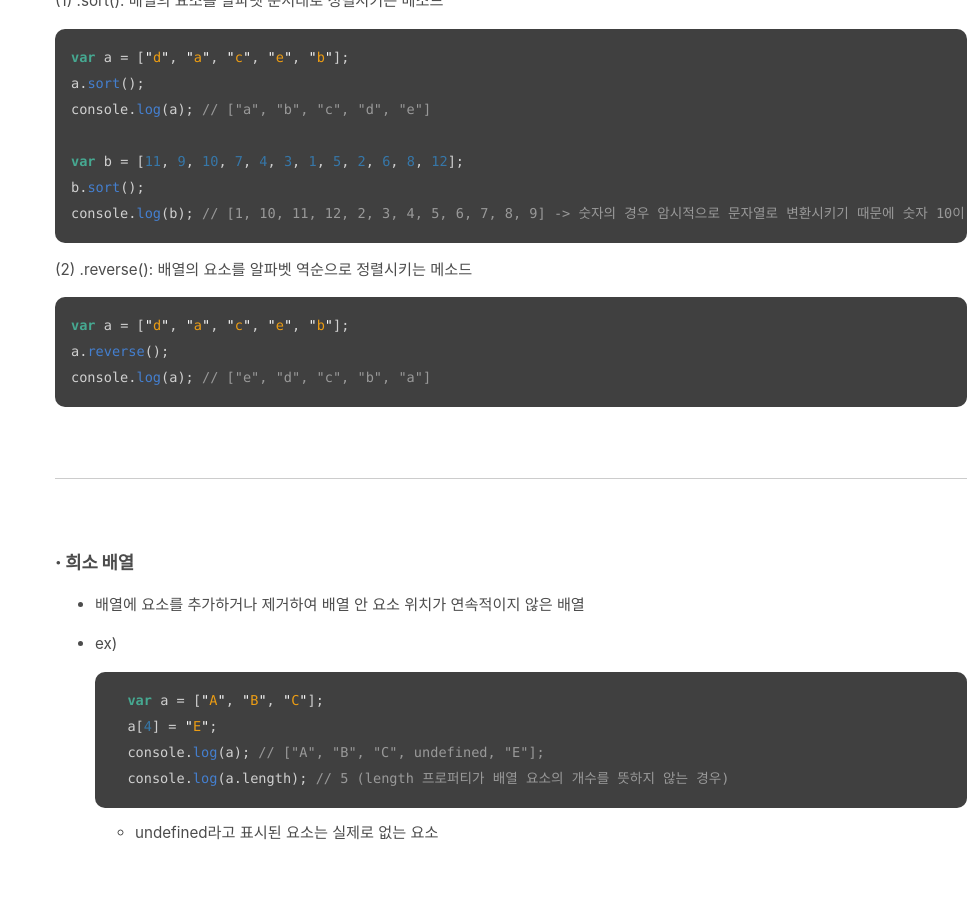
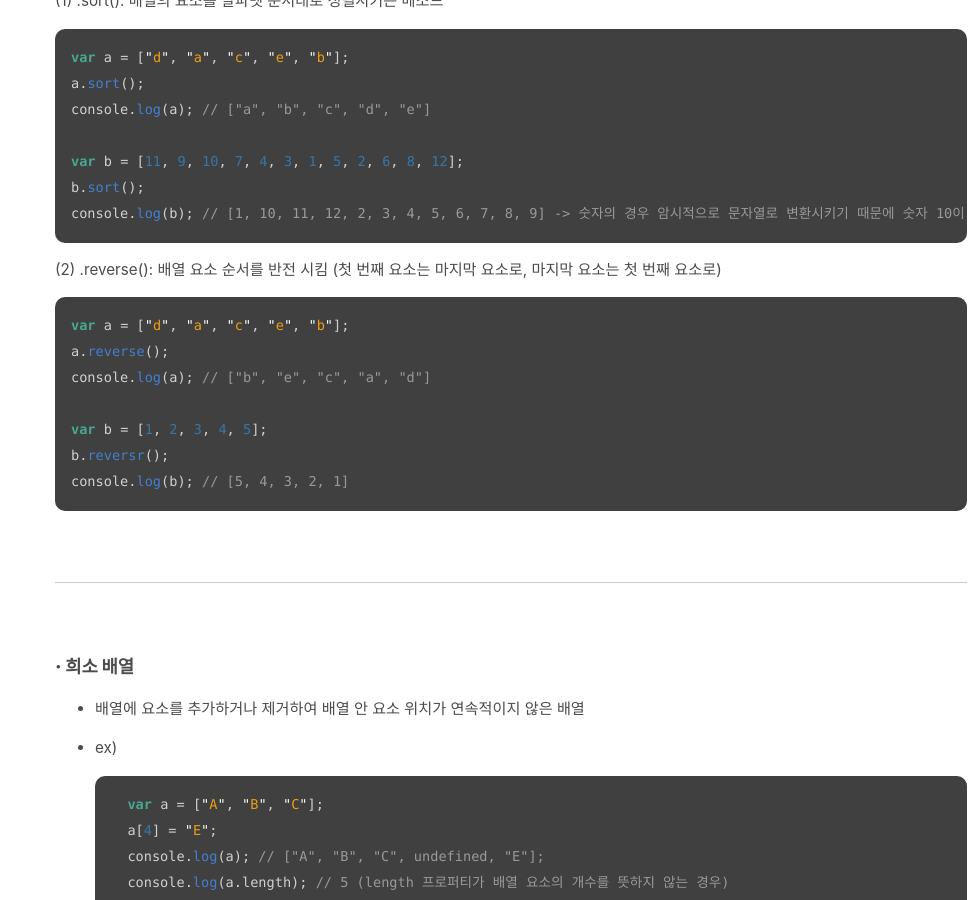
Before and after one commit to absolutelyfullycapable/absolutelyfullycapable.github.io, a Jekyll site: the page built from _posts/2021-01-14-javascript-array.md, in a window 1280 px wide and 900 px high, scrolled down 4736 px. Shown: the whole window, without its empty margins (305-1280 px from the left). Built offline with Jekyll 4.4.1, drawn with Linux system fonts in a browser that asks for light colours; comment, search, counter and statistics services are not loaded.

Commit message:
Update 2021-01-14-javascript-array.md

````diff
--- a/_posts/2021-01-14-javascript-array.md
+++ b/_posts/2021-01-14-javascript-array.md
@@ -213,12 +213,16 @@ b.sort();
 console.log(b); // [1, 10, 11, 12, 2, 3, 4, 5, 6, 7, 8, 9] -> 숫자의 경우 암시적으로 문자열로 변환시키기 때문에 숫자 10이 숫자 1 뒤에 나옴
 ```
 
-(2) .reverse(): 배열의 요소를 알파벳 역순으로 정렬시키는 메소드
+(2) .reverse(): 배열 요소 순서를 반전 시킴 (첫 번째 요소는 마지막 요소로, 마지막 요소는 첫 번째 요소로)
 
 ```js
 var a = ["d", "a", "c", "e", "b"];
 a.reverse();
-console.log(a); // ["e", "d", "c", "b", "a"]
+console.log(a); // ["b", "e", "c", "a", "d"]
+
+var b = [1, 2, 3, 4, 5];
+b.reversr();
+console.log(b); // [5, 4, 3, 2, 1]
 ```
 
 <br>
````
